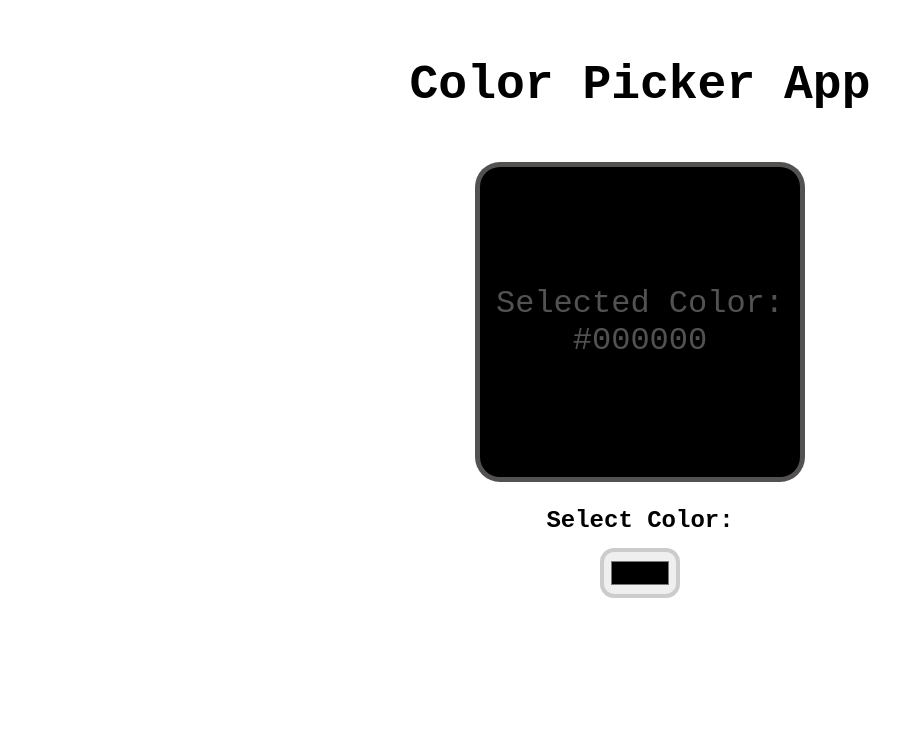
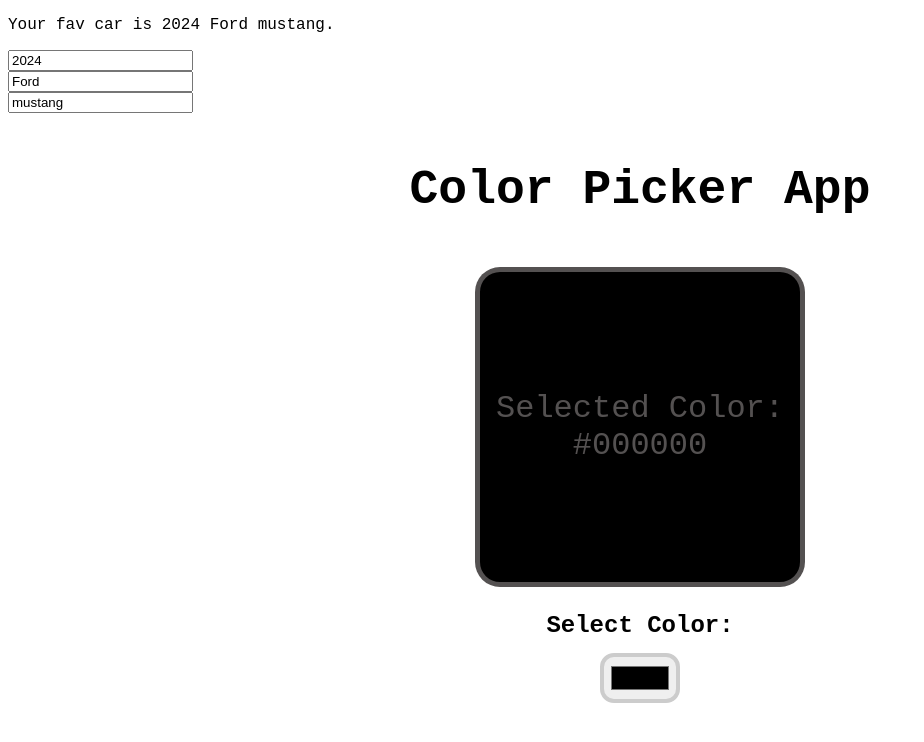
Before and after one commit to ashim-nepal/Frontend-React-All, a React (Vite) app in the folder React-Learning-Course/website/my-app-3/: page / in a window 1280 px wide. Shown: the top 742 px of the page, without its empty margins (0-924 px from the left). Built offline with nearby package versions, Linux system fonts and the light colour scheme.

Commit message:
update of objects in state in react

```diff
--- a/React-Learning-Course/website/my-app-3/src/App.jsx
+++ b/React-Learning-Course/website/my-app-3/src/App.jsx
@@ -1,9 +1,11 @@
 import ColorPicker from "./ColorPicker"
+import MyComponent from "./MyComponent"
 
 function App() {
 
   return (
     <>
+    <MyComponent/>
     <ColorPicker/>
 
     </>
--- /dev/null
+++ b/React-Learning-Course/website/my-app-3/src/MyComponent.jsx
@@ -0,0 +1,32 @@
+import React, {useState} from "react";
+
+function MyComponent(){
+
+    const [car, setCar] = useState({year: 2024, make: "Ford", model:"mustang"});
+
+    function handleYearChange(e){
+        setCar(c => ({...car, year: e.target.value})); // c is the initial variable letter for setState variable
+
+
+    }
+    function handleMakeChange(e){
+        setCar(c => ({...car, make: e.target.value}));
+
+    }
+    function handleModelChange(e){
+        setCar(c => ({...car, model: e.target.value}));
+    }
+
+    return(
+        <div>
+            <p>Your fav car is {car.year} {car.make} {car.model}.</p>
+
+            <input type ="number" value={car.year} onChange={handleYearChange}/><br/>
+            <input type ="text" value={car.make} onChange={handleMakeChange}/><br/>
+            <input type ="text" value={car.model} onChange={handleModelChange}/><br/>
+        </div>
+    );
+
+}
+
+export default MyComponent;
```
